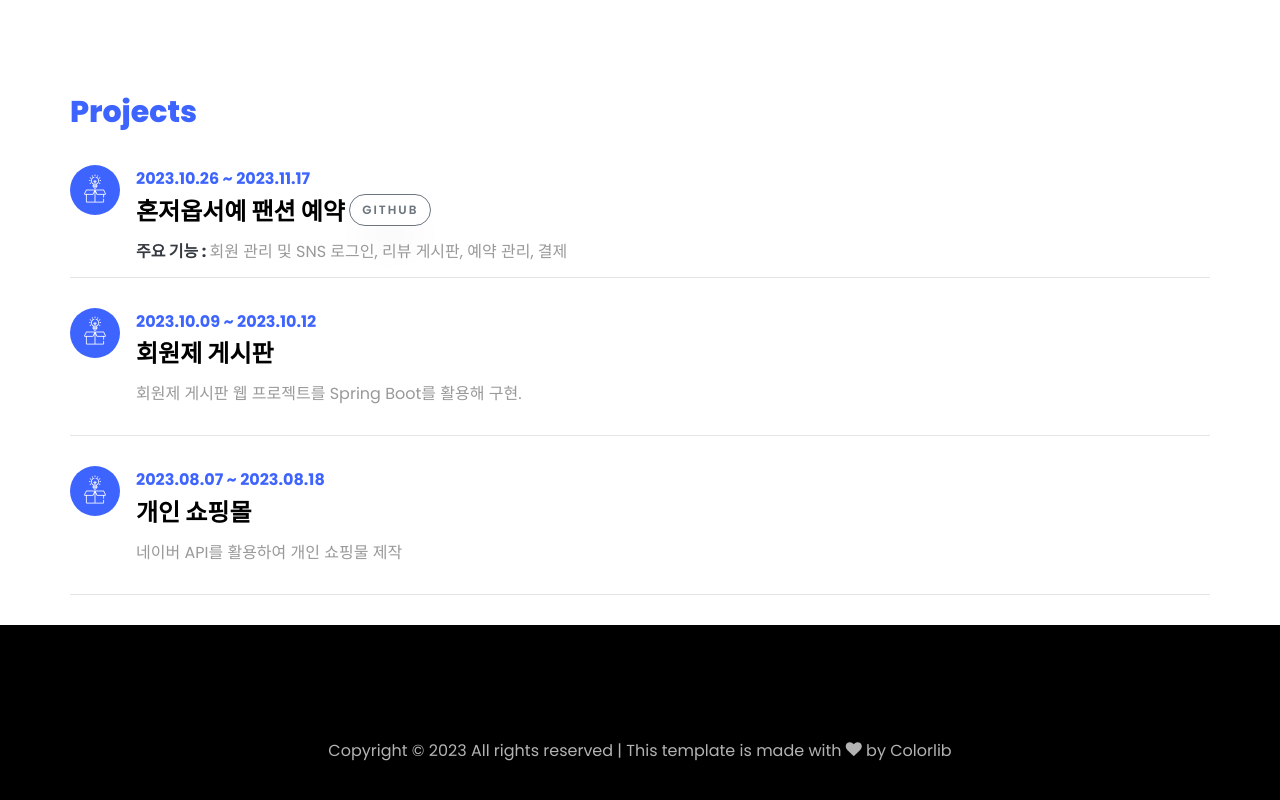
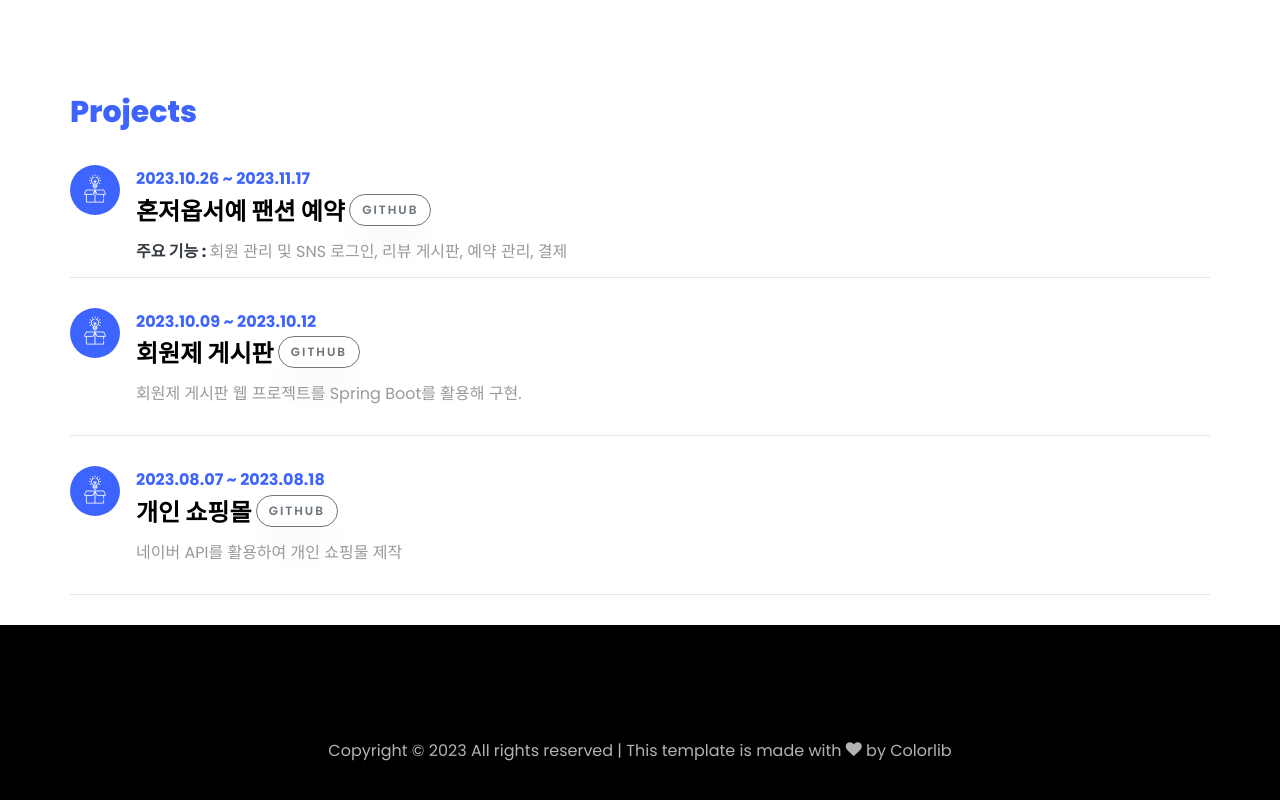
Before and after one commit to haegoal/haegoal.github.io, a plain HTML site: page index.html in a window 1280 px wide. Shown: the part 2486-3286 px from the top of the page. Drawn offline with Linux system fonts and the light colour scheme; files whose address does not match are found by name.

Commit message:
수정2차

```diff
--- a/index.html
+++ b/index.html
@@ -190,7 +190,16 @@
 							</div>
 							<div class="text pl-3">
 								<span class="date">2023.10.09 ~ 2023.10.12</span>
+								<div class="d-flex">
 								<h2> 회원제 게시판</h2>
+								<div>&nbsp;<a class="btn btn-outline-secondary" target="_blank"
+											  class="btn btn-outline-secondary"
+											  href="https://github.com/haegoal/project">Github</a>&nbsp;
+									<!--										<a-->
+									<!--											class="btn btn-outline-secondary" target="_blank"-->
+									<!--											href="/images/project_1_screenshot.png">스크린샷</a>&nbsp;-->
+								</div>
+								</div>
 								<p>회원제 게시판 웹 프로젝트를 Spring Boot를 활용해 구현.</p>
 							</div>
 						</div>
@@ -200,7 +209,16 @@
 							</div>
 							<div class="text pl-3">
 								<span class="date">2023.08.07 ~ 2023.08.18</span>
+								<div class="d-flex">
 								<h2>개인 쇼핑몰</h2>
+								<div>&nbsp;<a class="btn btn-outline-secondary" target="_blank"
+											  class="btn btn-outline-secondary"
+											  href="https://github.com/haegoal/shop.git">Github</a>&nbsp;
+									<!--										<a-->
+									<!--											class="btn btn-outline-secondary" target="_blank"-->
+									<!--											href="/images/project_1_screenshot.png">스크린샷</a>&nbsp;-->
+								</div>
+								</div>
 								<p>네이버 API를 활용하여 개인 쇼핑물 제작</p>
 							</div>
 						</div>
```
